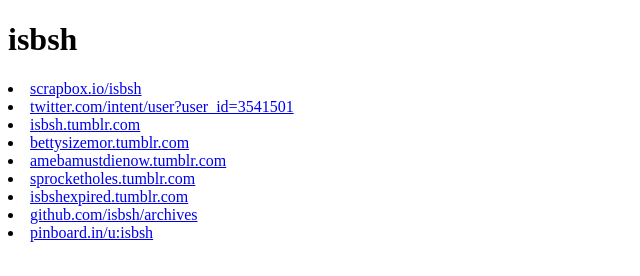
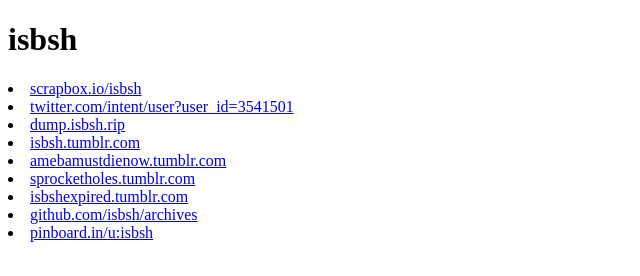
Before and after one commit to isbsh/info, a plain HTML site: page public/index.html in a window 1280 px wide. Shown: the full height of the page, 0-640 px from the left. Drawn offline with Linux system fonts and the light colour scheme.

Commit message:
Update index.html

```diff
--- a/public/index.html
+++ b/public/index.html
@@ -8,8 +8,8 @@
  <h1>isbsh</h1>
     <li><a href="https://scrapbox.io/isbsh/" target="_blank">scrapbox.io/isbsh</a></li>
     <li><a href="https://twitter.com/intent/user?user_id=3541501/" target="_blank">twitter.com/intent/user?user_id=3541501</a></li>
+    <li><a href="https://dump.isbsh.rip/" target="_blank">dump.isbsh.rip</a></li>
     <li><a href="https://isbsh.tumblr.com/" target="_blank">isbsh.tumblr.com</a></li>
-    <li><a href="https://bettysizemor.tumblr.com/" target="_blank">bettysizemor.tumblr.com</a></li>
     <li><a href="http://amebamustdienow.tumblr.com/" target="_blank">amebamustdienow.tumblr.com</a></li>
     <li><a href="http://sprocketholes.tumblr.com/" target="_blank">sprocketholes.tumblr.com</a></li>
     <li><a href="https://isbshexpired.tumblr.com/" target="_blank">isbshexpired.tumblr.com</a></li>
```
